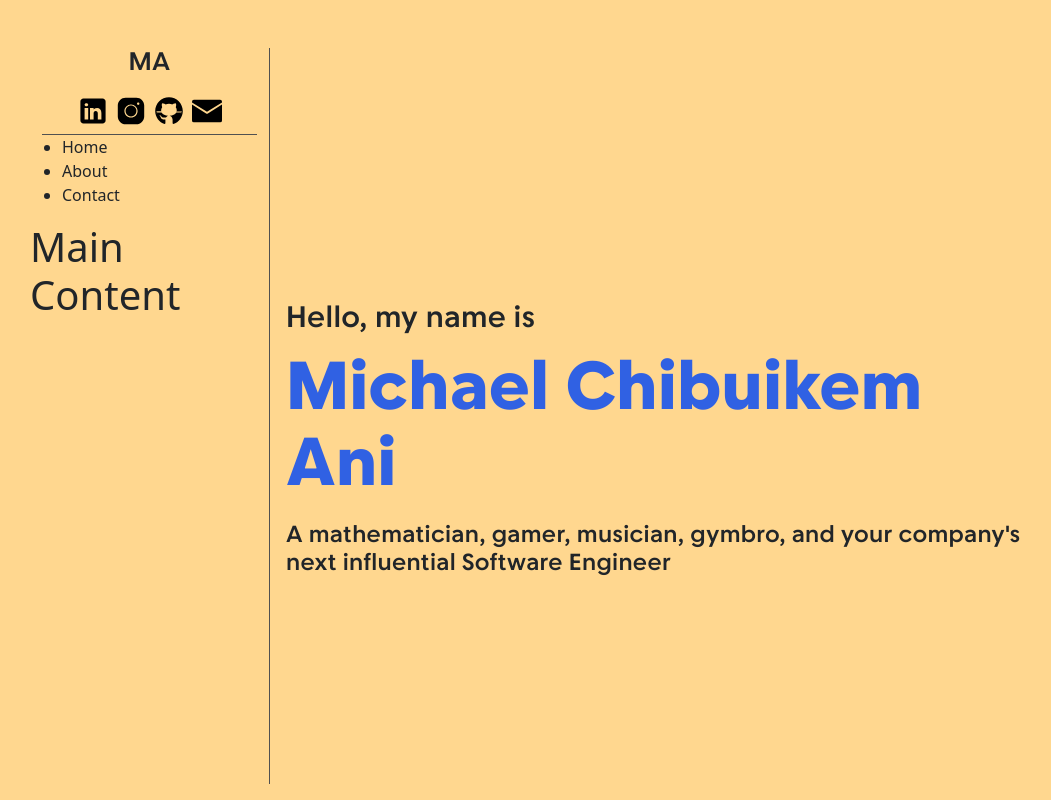
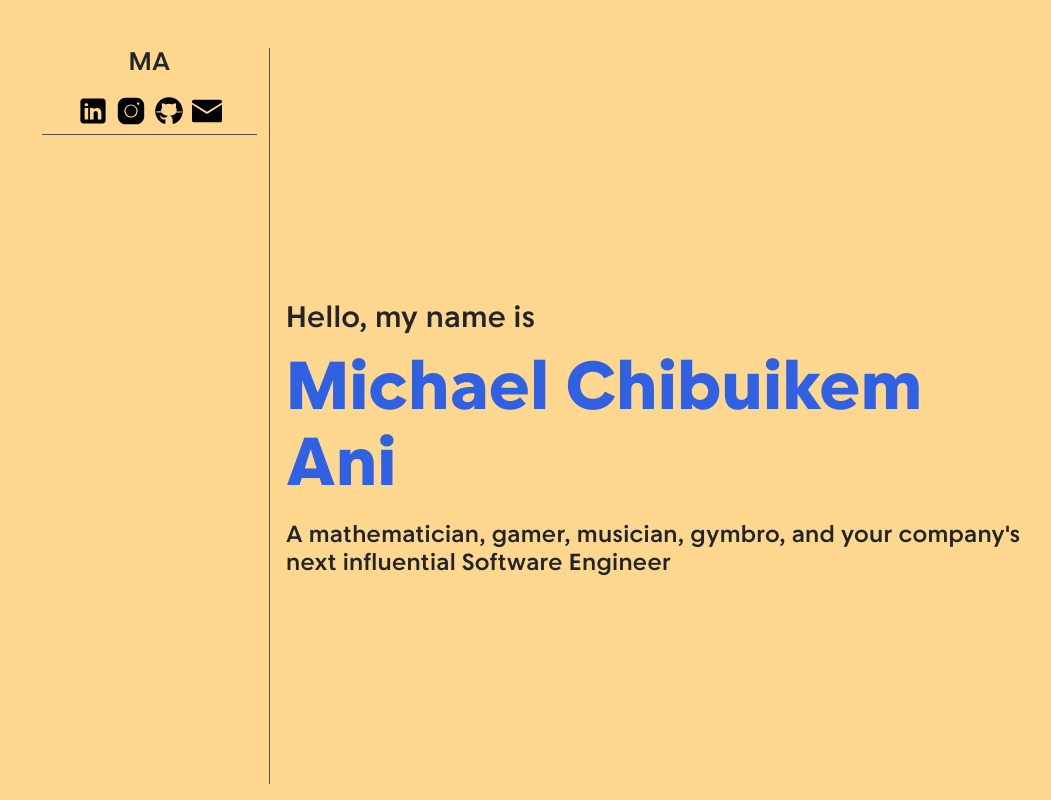
Before and after one commit to Smashthehedgehog/my-app, a React (Create React App) app: page / in a window 1280 px wide. Shown: the top 800 px of the page, without its empty margins (114-1165 px from the left). Built offline with nearby package versions, Linux system fonts and the light colour scheme.

Commit message:
Sidebar start

```diff
--- a/src/App.js
+++ b/src/App.js
@@ -1,8 +1,6 @@
 import michael_about from './michael_about.jpg';
 import './App.css';
 import './fonts.css';
-import Sidebar from './Sidebar';
-import MainContent from './MainContent';
 
 function App() {
   return (
@@ -26,8 +24,6 @@ function App() {
             <div className='App-sidebar-horizontal-line'></div>
 
             <div>
-              <Sidebar />
-              <MainContent />
             </div>
           </div>
           <div className='m-2'></div>
--- a/src/MainContent.js
+++ /dev/null
@@ -1,12 +0,0 @@
-// MainContent.js
-import React from 'react';
-
-const MainContent = () => {
-  return (
-    <div>
-      <h1>Main Content</h1>
-    </div>
-  );
-};
-
-export default MainContent;
--- a/src/Sidebar.js
+++ /dev/null
@@ -1,17 +0,0 @@
-// Sidebar.js
-import React from 'react';
-import { BrowserRouter as Router } from 'react-router-dom';
-
-const Sidebar = () => {
-  return (
-    <div>
-      <ul>
-        <li><Router to="/">Home</Router></li>
-        <li><Router to="/about">About</Router></li>
-        <li><Router to="/contact">Contact</Router></li>
-      </ul>
-    </div>
-  );
-};
-
-export default Sidebar;
```
Also changed, not shown: src/sidebar/Sidebar.js (added, +11 -0 lines), src/sidebar/SidebarData.js (added, +11 -0 lines), src/sidebar/SubMenu.js (added, +11 -0 lines).
